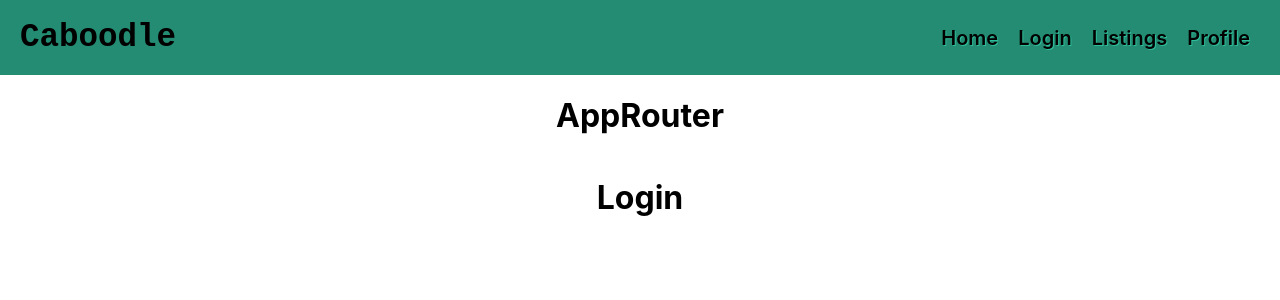
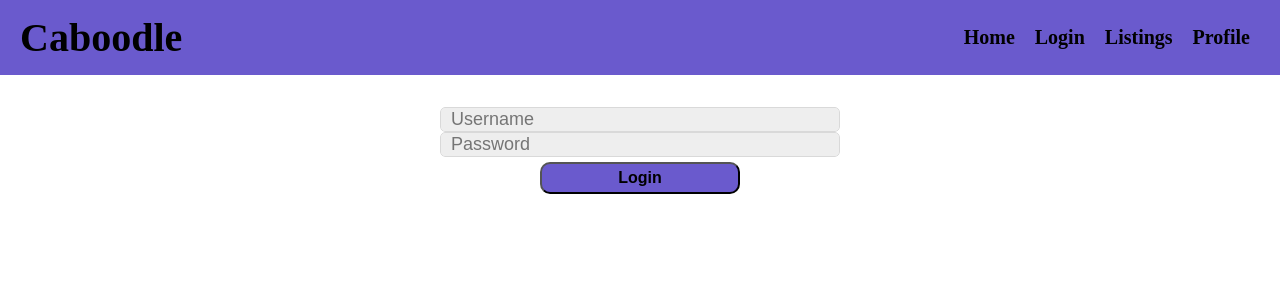
Before and after one commit to mguadagni/caboodle_react, a React (Create React App) app: page /login in a window 1280 px wide. Shown: the top 300 px of the page. Built offline with nearby package versions, Linux system fonts and the light colour scheme.

Commit message:
Built out Home screen, started Login page

```diff
--- a/package.json
+++ b/package.json
@@ -9,6 +9,7 @@
     "axios": "^0.27.2",
     "react": "^18.2.0",
     "react-dom": "^18.2.0",
+    "react-router-dom": "^6.3.0",
     "react-scripts": "5.0.1",
     "web-vitals": "^2.1.4"
   },
--- a/src/components/Auth/Login.js
+++ b/src/components/Auth/Login.js
@@ -1,8 +1,36 @@
-import React from 'react';
+import axios from 'axios';
+import React, {useState} from 'react';
+import Container from '../common/Container';
+import LoginForm from './LoginForm';
 
 const Login = () => {
+    const [query, setQuery] = useState({
+        id:"",
+        password:"",
+    })
+
+    const updateForm = (field, value) => {
+        setQuery({
+            ...query,
+            [field]:value
+        })
+    }
+
+    const onSubmit = async () => {
+        const data = query;
+
+        try {
+            const res = await axios.get(`http://localhost:8080/api/auth/users/${query.id}`)
+            alert(`Welcome back ${res.data.username}!`)
+        } catch (error) {
+            console.error(error.response ? error.response.data : error.message)
+        }
+    }
+
     return (
-        <h1>Login</h1>
+        <Container>
+            <LoginForm onSubmit={onSubmit} query={query} updateForm={updateForm}/>
+        </Container>
     )
 }
 export default Login;
--- /dev/null
+++ b/src/components/Auth/LoginForm.js
@@ -0,0 +1,44 @@
+import React from 'react';
+import Container from '../common/Container';
+import Form from '../common/Form';
+import InLineInputContainer from '../common/InlineInputContainer';
+import Input from '../common/Input';
+import Button from '../common/Button';
+
+const LoginForm = (props) => {
+
+    const handleChange = (e) => {
+        props.updateForm(e.target.id, e.target.value)
+    }
+
+    return (
+        <Container>
+            <Form onSubmit={props.onSubmit} style={{marginTop: '2em'}}>
+                <InLineInputContainer>
+                    <Input
+                    name="id"
+                    id="id"
+                    placeholder="Username"
+                    value={props.query.id}
+                    onChange={handleChange}
+                    required
+                    />
+                </InLineInputContainer>
+                <InLineInputContainer>
+                    <Input
+                    name="password"
+                    id="password"
+                    placeholder="Password"
+                    value={props.query.password}
+                    onChange={handleChange}
+                    required
+                    type="password"
+                    />
+                </InLineInputContainer>
+                <Button>Login</Button>
+            </Form>
+        </Container>
+    )
+}
+
+export default LoginForm;
--- a/src/components/Home/Home.js
+++ b/src/components/Home/Home.js
@@ -1,10 +1,21 @@
 import React from 'react';
+import Container from '../common/Container';
+import Splash from '../common/Splash';
+import products from '../../assets/products.jpg';
 
 const Home = () => {
     return (
-        <h1>Home</h1>
+        <Container>
+            <Splash image={products} style={{color:"#6A5ACD"}}>
+                <h1 style={{textShadow: "1px 0 0 white, 0 -1px 0 white, 0 1px 0 white, -1px 0 0 white"}}>
+                    Welcome to Caboodle!
+                </h1>
+
+                <h2 style={{textShadow: "1px 0 0 white, 0 -1px 0 white, 0 1px 0 white, -1px 0 0 white"}}>
+                    Buy, Sell, and Trade Endless Products!
+                </h2>
+            </Splash>
+        </Container>
     )
 }
 export default Home;
-
-//test
--- a/src/components/NavBar/NavBar.js
+++ b/src/components/NavBar/NavBar.js
@@ -1,13 +1,12 @@
-import React, { Fragment, useContext } from 'react';
+import React, { Fragment} from 'react';
 import NavButton from '../NavBar/NavButton';
-import { AuthContext } from '../Providers/AuthProvider';
 
 const Navbar = (props) => {
 
   return (
     <Fragment>
       <div style={{
-        backgroundColor: "#238C72",
+        backgroundColor: "#6A5ACD",
         position: 'fixed',
         width: '100%',
         zIndex: 9999,
@@ -19,7 +18,7 @@ const Navbar = (props) => {
         justifyContent: 'space-between'
       }}>
         <h1 style={{
-          fontFamily: "monospace",
+          fontFamily: "cursive",
           fontWeight: 'bold',
           fontSize: '2.5em',
           margin: "0 20px"
--- a/src/components/NavBar/NavButton.js
+++ b/src/components/NavBar/NavButton.js
@@ -9,12 +9,12 @@ const NavButton = (props) => {
     <NavLink
       to={props.to}
       style={{
+        fontFamily: "cursive",
         background: '',
         textDecoration: 'none',
         fontSize: '1.25em',
         color: hover ? "#f1f1f1" : "#010101",
         fontWeight: 600,
-        textShadow: '1px 1px #2fbe9b',
         textAlign: 'center',
         whiteSpace: 'nowrap',
         margin: '0 10px',
--- a/src/components/Routers/AppRouter.js
+++ b/src/components/Routers/AppRouter.js
@@ -12,7 +12,6 @@ const AppRouter = () => {
     return (
         <Container>
             <Navbar />
-            <h1>AppRouter</h1>
             <Routes>
                 <Route path="/" element={<Home />} />
                 <Route path="/login" element={<Login />} />
--- a/src/components/common/Button.js
+++ b/src/components/common/Button.js
@@ -22,7 +22,7 @@ const Button = (props) => {
 const styles = {
   button: {
     alignSelf: 'center',
-    backgroundColor: '#3343f2',
+    backgroundColor: '#6A5ACD',
     marginLeft: 5,
     marginRight: 5,
     marginBottom: 10,
```
Also changed, not shown: 2 other files (tests, documents, lock files or other folders).
